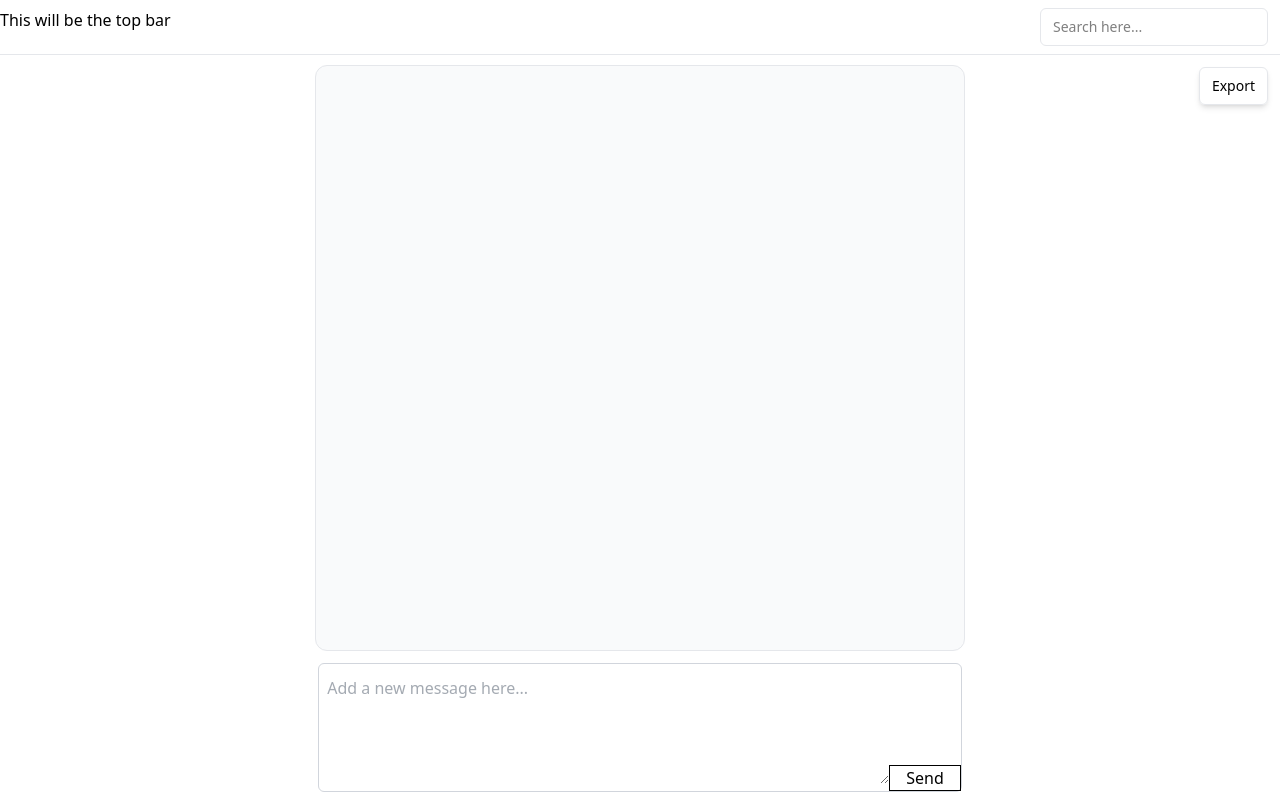
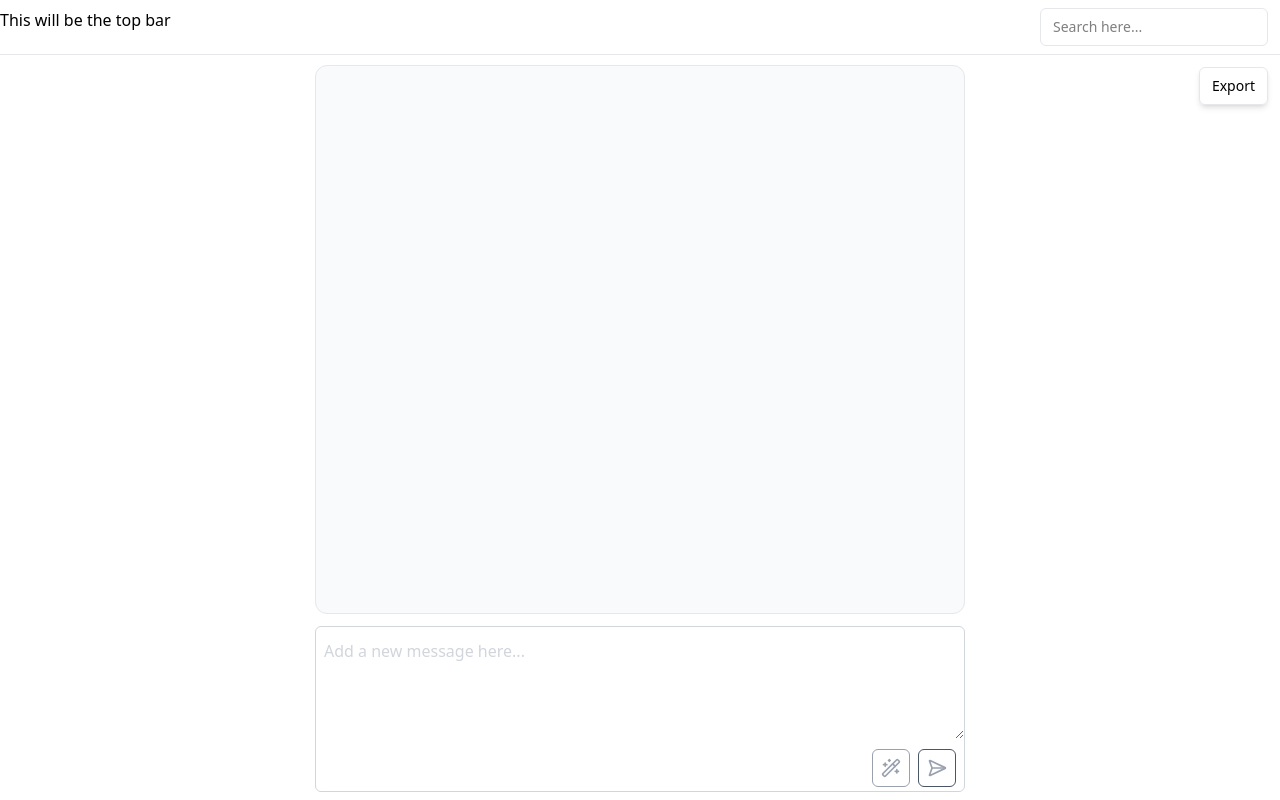
Before and after one commit to devXamr/bubbles, a Next.js app in the folder bubbles/: page / in a window 1280 px wide. Built offline with nearby package versions, Linux system fonts and the light colour scheme.

Commit message:
feat: add button for ai search with its state && add a api route to handle ai requests

```diff
--- /dev/null
+++ b/bubbles/app/api/ai-interact/route.ts
@@ -0,0 +1,90 @@
+import { NextResponse } from "next/server";
+import { GoogleGenAI } from "@google/genai";
+
+export async function OPTIONS() {
+  return NextResponse.json(
+    {},
+    {
+      headers: {
+        "Access-Control-Allow-Origin": "*",
+        "Access-Control-Allow-Methods": "GET, POST, OPTIONS",
+        "Access-Control-Allow-Headers": "Content-Type, Authorization",
+      },
+    }
+  );
+}
+
+console.log(
+  "This is the google api key from my env: ",
+  process.env.GOOGLE_API_KEY
+);
+
+const ai = new GoogleGenAI({
+  apiKey: process.env.GOOGLE_API_KEY,
+});
+
+export async function GET() {
+  return NextResponse.json(
+    {
+      msg: "If you're reading this, the server is functioning.",
+    },
+    {
+      headers: {
+        "Access-Control-Allow-Origin": "*",
+      },
+    }
+  );
+}
+
+export async function POST(req: Request) {
+  try {
+    const { question, messageList } = await req.json();
+
+    // Step 3️⃣ Build prompt
+
+    // todo: add 'suggest other options based on what the user has chosen'
+    const prompt = `
+        The user is asking you questions based on their previously added data, which is given below. Precisely answer the question that they ask based on their data.
+        Keep the answers relevant and professional. Make sure to keep the conversation about the users data, do not deviate. In case of deviations, politely bring the user back on topic.
+
+Here is the context/ previously added data:
+${messageList}
+
+Here's the Question/input given by the user:
+${question}
+Answer:
+`;
+    let answer;
+    async function main() {
+      const response = await ai.models.generateContent({
+        model: "gemini-2.5-flash",
+        contents: prompt,
+      });
+      console.log(response.text);
+      return response.text;
+    }
+
+    answer = await main();
+
+    // Step 4️⃣ Call LLM
+
+    return NextResponse.json(
+      { answer },
+      {
+        headers: {
+          "Access-Control-Allow-Origin": "*",
+        },
+      }
+    );
+  } catch (err) {
+    console.error(err);
+    return NextResponse.json(
+      { error: "Server error" },
+      {
+        headers: {
+          "Access-Control-Allow-Origin": "*",
+        },
+      }
+    );
+  }
+}
--- a/bubbles/app/page.tsx
+++ b/bubbles/app/page.tsx
@@ -6,6 +6,7 @@ import { v4 as uuidv4 } from "uuid";
 import Message from "./components/message";
 import { downloadDOCX, downloadPDF, downloadTXT } from "./utils";
 import FileSaveButton from "./components/file-save-button";
+import { SendHorizontal, WandSparkles } from "lucide-react";
 
 async function fetchLocalMessages() {
   const allMessages = localStorage.getItem("localMessages");
@@ -19,6 +20,7 @@ export default function Home() {
   const [message, setMessage] = useState("");
   const [messageList, setMessageList] = useState<any[]>([]);
   const [showModal, setShowModal] = useState(false);
+  const [searchModeActive, setSearchModeActive] = useState(false);
 
   const [searchTerm, setSearchTerm] = useState("");
 
@@ -119,17 +121,36 @@ export default function Home() {
           e.preventDefault();
           handleMessageSubmission();
         }}
-        className=" border w-fit border-gray-300 rounded-md text-md mx-auto mb-2"
+        className=" border w-[650px] border-gray-300 rounded-md text-md mx-auto mb-2"
       >
         <textarea
-          className="h-30 w-[570px] py-3 px-2 outline-0 text-gray-600"
+          className="h-28 w-full  py-3 px-2 outline-0 text-gray-600 placeholder-gray-300"
           onChange={(e) => setMessage(e.target.value)}
           value={message}
           placeholder="Add a new message here..."
         />
-        <button type="submit" className="px-4 border">
-          Send
-        </button>
+
+        <div className="ml-auto w-fit">
+          <button
+            className={`text-gray-400 text-sm border rounded-md px-2 py-2 my-1 mx-2 cursor-pointer transition-colors ${
+              searchModeActive && "bg-green-100 border-green-500 text-green-800"
+            }`}
+            onClick={() => {
+              setSearchModeActive((prev) => !prev);
+            }}
+            type="button"
+            title="AI Assistant"
+          >
+            <WandSparkles size="20px" />
+          </button>
+          <button
+            type="submit"
+            className="text-gray-400 border border-gray-600 rounded-md px-2 py-2 my-1 mr-2 hover:bg-gray-100 cursor-pointer text-sm hover:border-gray-300"
+            title="Send"
+          >
+            <SendHorizontal size="20px" />
+          </button>
+        </div>
       </form>
     </div>
   );
--- a/bubbles/package.json
+++ b/bubbles/package.json
@@ -9,11 +9,13 @@
     "lint": "eslint"
   },
   "dependencies": {
+    "@google/genai": "^1.22.0",
     "@types/file-saver": "^2.0.7",
     "@types/react-highlight-words": "^0.20.0",
     "docx": "^9.5.1",
     "file-saver": "^2.0.5",
     "jspdf": "^3.0.3",
+    "lucide-react": "^0.544.0",
     "next": "15.5.4",
     "react": "19.1.0",
     "react-dom": "19.1.0",
```
Also changed, not shown: 1 other file (tests, documents, lock files or other folders).
